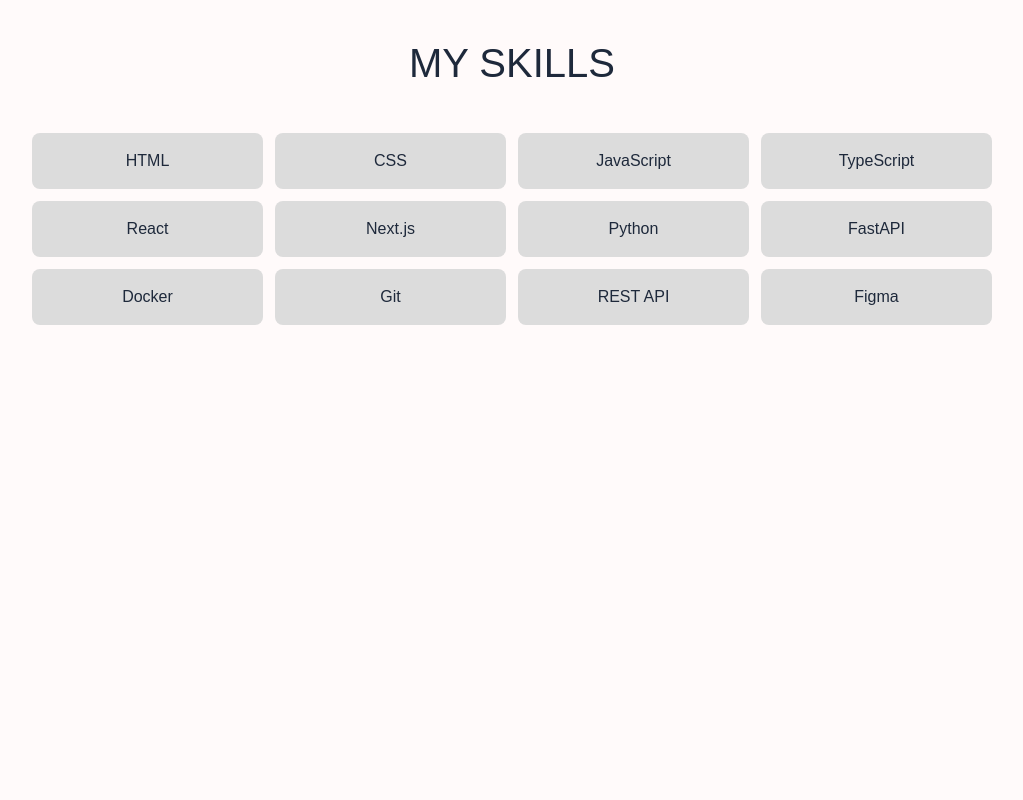
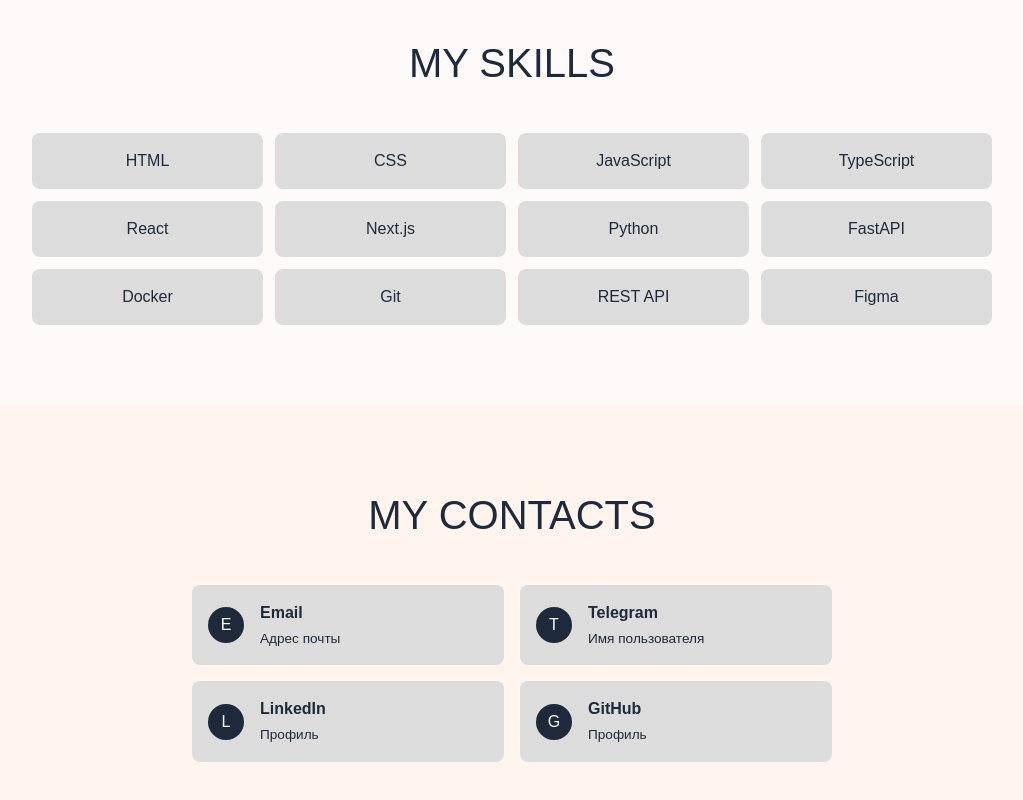
Before and after one commit to quwiier/my-portfolio-site, a Next.js app in the folder frontend/: page / in a window 1280 px wide. Shown: the part 1743-2543 px from the top of the page, without its empty margins (128-1151 px from the left). Before the commit the page ends 2148 px from the top, so only its background shows below. Built offline with nearby package versions, Linux system fonts and the light colour scheme.

Commit message:
feat: added sections contacts

```diff
--- a/frontend/src/app/globals.css
+++ b/frontend/src/app/globals.css
@@ -191,3 +191,64 @@ body {
     grid-template-columns: repeat(2, minmax(0, 1fr));
   }
 }
+
+.contacts {
+  padding: 80px 20px;
+  background: var(--color-background-accent);
+}
+
+.contacts__container {
+  max-width: var(--content-width);
+  margin: 0 auto;
+}
+
+.contacts h2 {
+  margin: 0 0 40px;
+  text-align: center;
+  font-size: 2.5rem;
+}
+
+.contacts__grid {
+  display: grid;
+  grid-template-columns: repeat(2, minmax(0, 1fr));
+  gap: 16px;
+  max-width: 640px;
+  margin: 0 auto;
+  padding: 0;
+  list-style: none;
+}
+
+.contact-card {
+  display: flex;
+  align-items: center;
+  gap: 16px;
+  padding: 16px;
+  border-radius: 8px;
+  background: var(--color-card);
+}
+
+.contact-card__icon {
+  display: grid;
+  place-items: center;
+  flex: 0 0 36px;
+  height: 36px;
+  border-radius: 50%;
+  background: var(--color-text);
+  color: white;
+}
+
+.contact-card strong,
+.contact-card div > span {
+  display: block;
+}
+
+.contact-card div > span {
+  margin-top: 4px;
+  font-size: 0.85rem;
+}
+
+@media (max-width: 600px) {
+  .contacts__grid {
+    grid-template-columns: 1fr;
+  }
+}
--- a/frontend/src/app/page.tsx
+++ b/frontend/src/app/page.tsx
@@ -22,6 +22,13 @@ const skills = [
   "Git",
   "REST API",
   "Figma",
+];
+
+const contacts = [
+  { name: "Email", value: "Адрес почты" },
+  { name: "Telegram", value: "Имя пользователя" },
+  { name: "LinkedIn", value: "Профиль" },
+  { name: "GitHub", value: "Профиль" },
 ];
 
 export default function Home() {
@@ -80,6 +87,25 @@ export default function Home() {
           </ul>
         </div>
       </section>
+      <section className="contacts">
+        <div className="contacts__container">
+          <h2>MY CONTACTS</h2>
+
+          <ul className="contacts__grid">
+            {contacts.map((contact) => (
+              <li className="contact-card" key={contact.name}>
+                <span className="contact-card__icon" aria-hidden="true">
+                  {contact.name[0]}
+                </span>
+                <div>
+                  <strong>{contact.name}</strong>
+                  <span>{contact.value}</span>
+                </div>
+              </li>
+            ))}
+          </ul>
+        </div>
+      </section>
     </main>
   );
 }
```
